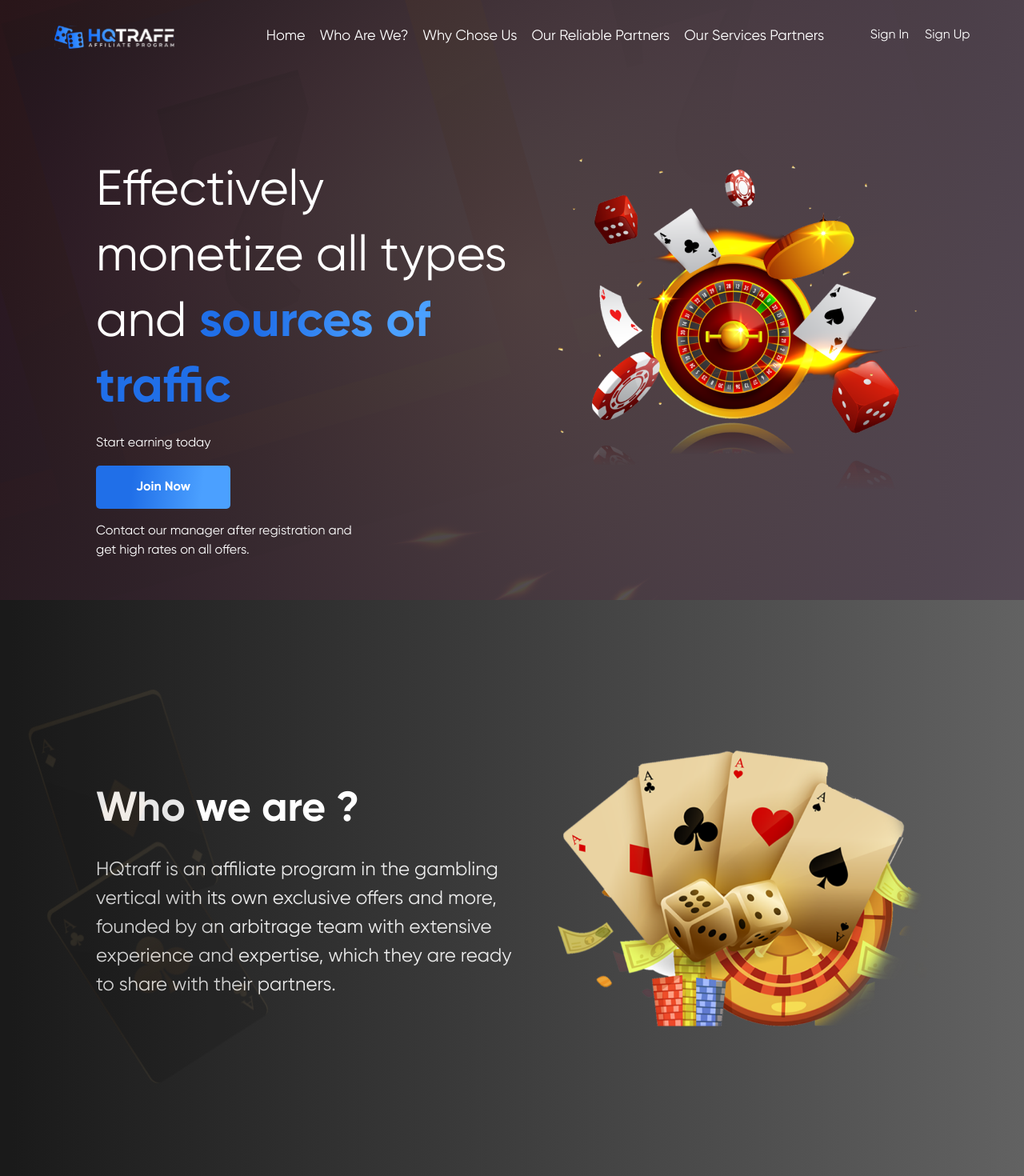
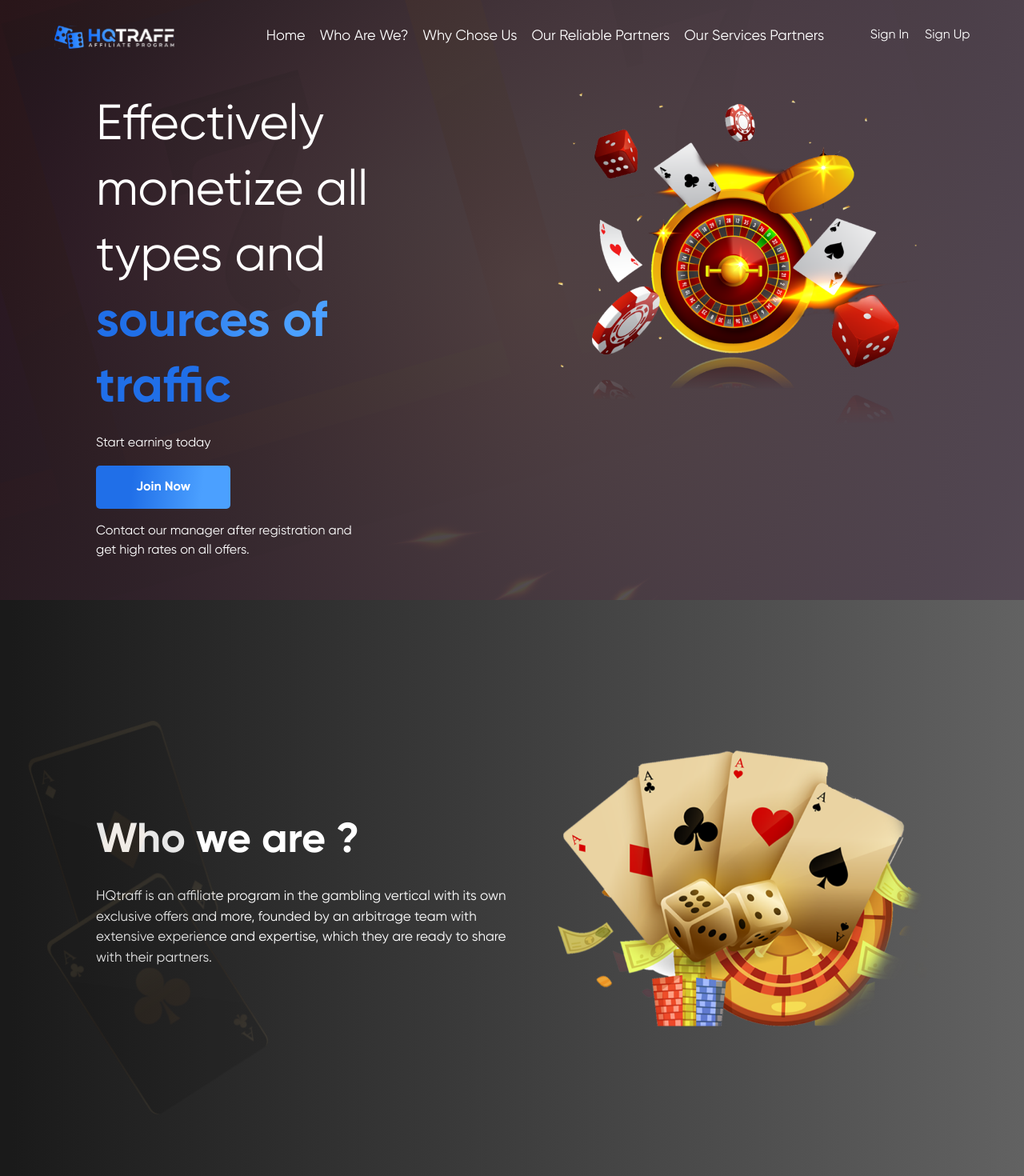
Before and after one commit to wahiddhrubo/hqtraff, a Next.js app: page / in a window 1280 px wide. Shown: the top 1470 px of the page at 80% size. Built offline with nearby package versions, Linux system fonts and the light colour scheme.

Commit message:
Animations

```diff
--- a/components/landing/about.js
+++ b/components/landing/about.js
@@ -1,17 +1,61 @@
 import Image from "next/image";
+import { motion } from "framer-motion";
 export default function About() {
   const styles = {
     wrapper:
-      "relative lg:h-[720px] text-white bg-overlay  lg:text-[24px] leading-[1.5] grid place-items-center ",
+      "relative lg:h-[720px] text-white bg-overlay  lg:text-[17px] leading-[1.5] grid place-items-center ",
     flexbox:
       "lg:px-[120px] py-20 px-8 lg:p-0 text-center lg:text-left gap-[50px] relative my-auto lg:flex-nowrap flex-wrap flex z-10",
     bgImgDiv: "absolute z-[2] left-[-85px] top-[-110px] ",
     textDiv: " lg:w-[820px]  relative h-fit my-auto ",
     heading:
-      "lg:text-[52px] text-[32px] font-semibold lg:leading-[82px] mb-[16px] ",
+      "lg:text-[52px] overflow-hidden relative w-fit mx-auto lg:mx-0 text-[32px] font-semibold lg:leading-[82px] mb-[16px] ",
     btn: "block px-[50px] my-[16px] py-[15px] bg-primary-gradient font-semibold w-fit rounded-[5px] ",
     imgDiv: "px-10 lg:p-0",
     img: "",
+  };
+  const imgVariant = {
+    anim: {
+      y: 0,
+      opacity: 1.5,
+      transition: {
+        duration: 1,
+        ease: "easeIn",
+      },
+    },
+    initial: {
+      y: 50,
+      opacity: 0,
+    },
+  };
+  const textAnim = {
+    anim: {
+      x: "100%",
+      transition: {
+        // delay: 0.3,
+        duration: 0.5,
+        ease: "linear",
+      },
+    },
+  };
+  const staggerVariant = {
+    anim: {
+      y: 0,
+      transition: {
+        staggerChildren: 0.4,
+      },
+    },
+    initial: {
+      y: 20,
+    },
+  };
+  const opacityVariant = {
+    anim: {
+      opacity: 1,
+    },
+    initial: {
+      opacity: 0,
+    },
   };
   return (
     <div className={styles.wrapper}>
@@ -25,22 +69,48 @@
               className={styles.bgImg}
             />
           </div>
-          <div className={styles.heading}>Who we are ?</div>
-          <span className="opacity-90">
-            HQtraff is an affiliate program in the gambling vertical with its
-            own exclusive offers and more, founded by an arbitrage team with
-            extensive experience and expertise, which they are ready to share
-            with their partners.{" "}
-          </span>
+          <motion.div
+            variants={staggerVariant}
+            whileInView="anim"
+            initial="initial"
+            viewport={{ once: true }}
+          >
+            <div className={styles.heading}>
+              <motion.div
+                variants={textAnim}
+                className="absolute w-full h-full z-10 bg-white"
+              ></motion.div>
+              Who we are ?
+            </div>
+            <motion.span
+              variants={opacityVariant}
+              className="block relative overflow-hidden opacity-90"
+            >
+              <motion.div
+                variants={textAnim}
+                className="absolute w-full h-full z-10 bg-white"
+              ></motion.div>
+              HQtraff is an affiliate program in the gambling vertical with its
+              own exclusive offers and more, founded by an arbitrage team with
+              extensive experience and expertise, which they are ready to share
+              with their partners.{" "}
+            </motion.span>
+          </motion.div>
         </div>
-        <div className={styles.imgDiv}>
+        <motion.div
+          variants={imgVariant}
+          viewport={{ once: true }}
+          whileInView="anim"
+          initial="initial"
+          className={styles.imgDiv}
+        >
           <Image
             src="/images/about-featured.png"
             width={720}
             height={650}
             className={styles.img}
           />
-        </div>
+        </motion.div>
       </div>
     </div>
   );
--- a/components/landing/features.js
+++ b/components/landing/features.js
@@ -1,6 +1,16 @@
 import Image from "next/image";
 import { motion } from "framer-motion";
 export default function Features() {
+  const textAnim = {
+    anim: {
+      x: "100%",
+      transition: {
+        // delay: 0.3,
+        duration: 0.5,
+        ease: "linear",
+      },
+    },
+  };
   const variant = {
     anim: {
       opacity: 1,
@@ -62,7 +72,7 @@
       "relative lg:h-[815px] text-center text-white text-[16px] grid place-items-center ",
     bgImgDiv: "absolute w-full h-full ",
     heading:
-      "lg:text-[48px] text-[32px] font-semibold lg:leading-[82px] lg:mb-[16px] mt-[52px] ",
+      "lg:text-[48px] relative mx-auto   w-fit overflow-hidden  text-[32px] font-semibold lg:leading-[82px] lg:mb-[16px] mt-[52px] ",
     bgImg: "w-full object-cover h-full ",
     overlay: "absolute w-full bg-overlay h-full opacity-90 z-[5] ",
     flexbox:
@@ -82,7 +92,15 @@
       </div>
       <div className={styles.overlay}></div>
       <div className="z-10 w-[80%] ">
-        <div className={styles.heading}>Why Chose us?</div>
+        <div className={styles.heading}>
+          <motion.div
+            variants={textAnim}
+            viewport={{ once: true }}
+            whileInView="anim"
+            className="absolute w-full h-full z-10 bg-white"
+          ></motion.div>
+          Why Chose us?
+        </div>
         <div className={styles.flexbox}>
           {fea.map((f) => (
             <motion.div
--- a/components/landing/hero.js
+++ b/components/landing/hero.js
@@ -1,5 +1,6 @@
 import Image from "next/image";
 import Link from "next/link";
+import { motion } from "framer-motion";
 export default function Hero() {
   const styles = {
     wrapper:
@@ -16,6 +17,60 @@
     imgDiv: "p-8 lg:p-0",
     img: "",
   };
+  const imgVariant = {
+    anim: {
+      y: 0,
+      opacity: 1,
+      transition: {
+        duration: 2.5,
+        ease: "easeIn",
+      },
+    },
+    initial: {
+      y: 50,
+      opacity: 0,
+    },
+  };
+  const textAnim = {
+    anim: {
+      x: "101%",
+      transition: {
+        // delay: 0.3,
+        duration: 0.5,
+        ease: "linear",
+      },
+    },
+  };
+  const staggerVariant = {
+    anim: {
+      y: 0,
+      transition: {
+        staggerChildren: 0.9,
+      },
+    },
+    initial: {
+      y: 20,
+    },
+  };
+  const opacityVariant = {
+    anim: {
+      opacity: 1,
+    },
+    initial: {
+      opacity: 0,
+    },
+  };
+  const headingVariant = {
+    anim: {
+      opacity: 1,
+      transition: {
+        staggerChildren: 0.3,
+      },
+    },
+    initial: {
+      opacity: 0,
+    },
+  };
   return (
     <div className={styles.wrapper}>
       <div className={styles.bgImgDiv}>
@@ -28,18 +83,69 @@
       </div>
       <div className={styles.overlay}></div>
       <div className={styles.flexbox}>
-        <div className={styles.textDiv}>
-          <div className={styles.heading}>
-            Effectively monetize all types and{" "}
+        <motion.div
+          variants={staggerVariant}
+          viewport={{ once: true }}
+          whileInView="anim"
+          initial="initial"
+          className={styles.textDiv}
+        >
+          <motion.div variants={headingVariant} className={styles.heading}>
+            <motion.span
+              variants={opacityVariant}
+              className="relative lg:block overflow-hidden"
+            >
+              <motion.div
+                variants={textAnim}
+                className="absolute hidden lg:block w-full h-full z-10 bg-white"
+              ></motion.div>
+              Effectively monetize all
+            </motion.span>{" "}
+            <motion.span
+              variants={opacityVariant}
+              className="relative lg:block  overflow-hidden"
+            >
+              <motion.div
+                variants={textAnim}
+                className="absolute hidden lg:block w-full h-full z-10 bg-white"
+              ></motion.div>
+              types and{" "}
               <span className="lg:bg-primary-gradient bg-primary font-semibold inline-block text-transparent bg-clip-text">
                 sources of
               </span>{" "}
+            </motion.span>
+            <motion.span
+              variants={opacityVariant}
+              className="relative lg:block w-fit overflow-hidden"
+            >
+              <motion.div
+                variants={textAnim}
+                className="absolute hidden lg:block w-full h-full z-10 bg-white"
+              ></motion.div>
               <span className=" font-semibold text-primary bg-clip-text">
                 {" "}
                 traffic
               </span>
-          </div>
+            </motion.span>
+          </motion.div>
+          <motion.span
+            className="relative mx-auto lg:mx-0 block w-fit overflow-hidden"
+            variants={opacityVariant}
+          >
+            <motion.div
+              variants={textAnim}
+              className="absolute w-full h-full z-10 bg-white"
+            ></motion.div>
             Start earning today
+          </motion.span>
+          <motion.div
+            className="relative lg:block w-fit mx-auto lg:mx-0 overflow-hidden"
+            variants={opacityVariant}
+          >
+            <motion.div
+              variants={textAnim}
+              className="absolute w-full h-full z-10 bg-white"
+            ></motion.div>
             <Link href="/" className={styles.btn}>
               <div className=" transition-all duration-350 group-hover:translate-x-0 translate-x-[-100%] flex px-[50px] flex-wrap content-center font-light text-[25px] justify-center absolute inset-0 w-full h-full">
                 {" >"}
@@ -48,17 +154,33 @@
                 Join Now
               </span>
             </Link>
+          </motion.div>
+          <motion.span
+            className="relative mx-auto lg:mx-0 block w-fit overflow-hidden"
+            variants={opacityVariant}
+          >
+            <motion.div
+              variants={textAnim}
+              className="absolute w-full h-full z-10 bg-white"
+            ></motion.div>
             Contact our manager after registration and
             <br /> get high rates on all offers.
-        </div>
-        <div className={styles.imgDiv}>
+          </motion.span>
+        </motion.div>
+        <motion.div
+          variants={imgVariant}
+          whileInView="anim"
+          viewport={{ once: true }}
+          initial="initial"
+          className={styles.imgDiv}
+        >
           <Image
             src="/images/hero-featured.png"
             width={720}
             height={650}
             className={styles.img}
           />
-        </div>
+        </motion.div>
       </div>
     </div>
   );
--- a/components/landing/joinUs.js
+++ b/components/landing/joinUs.js
@@ -1,5 +1,6 @@
 import Image from "next/image";
 import Link from "next/link";
+import { motion } from "framer-motion";
 export default function Partners() {
   const logos = [
     { id: 1, src: "/images/images-review-logo-1.svg", alt: "logos" },
@@ -46,7 +47,7 @@
     textDix:
       "lg:w-[65%] w-[80%] mx-auto mb-[50px] text-[9px] lg:text-[16px] text-center  ",
     secondaryHeader:
-      "font-semibold lg:text-[40px] text-[28px] text-center lg:mb-[42px] mb-2 ",
+      "font-semibold relative mx-auto   w-fit overflow-hidden lg:text-[40px] text-[28px] text-center lg:mb-[42px] mb-2 ",
     flexbox:
       "gap-[20px] justify-center mb-[30px] w-full flex flex-wrap mx-auto  ",
     team: "relative bg-[#1A1A1A] py-[25px] text-[13px] px-[25px] w-[450px]  rounded-[5px] ",
@@ -63,10 +64,29 @@
     icon: "",
   };
 
+  const textAnim = {
+    anim: {
+      x: "100%",
+      transition: {
+        // delay: 0.3,
+        duration: 0.5,
+        ease: "linear",
+      },
+    },
+  };
   return (
     <div className={styles.wrapper}>
       <div className={styles.textDix}>
-        <div className={styles.secondaryHeader}>Join and earn with us!</div>
+        <div className={styles.secondaryHeader}>
+          {" "}
+          <motion.div
+            variants={textAnim}
+            viewport={{ once: true }}
+            whileInView="anim"
+            className="absolute w-full h-full z-10 bg-white"
+          ></motion.div>
+          Join and earn with us!
+        </div>
         If you are a webmaster or an advertiser looking for a reliable network
         for cooperation, we are glad to welcome you to our team. Contact Us
       </div>
--- a/components/landing/partner.js
+++ b/components/landing/partner.js
@@ -13,6 +13,16 @@
     initial: {
       opacity: 0,
       y: 20,
+    },
+  };
+  const textAnim = {
+    anim: {
+      x: "100%",
+      transition: {
+        // delay: 0.3,
+        duration: 0.5,
+        ease: "linear",
+      },
     },
   };
   const partners = [
@@ -87,7 +97,8 @@
     },
   ];
   const styles = {
-    primaryHeader: "font-semibold lg:text-[40px] text-[28px] lg:mb-[50px] ",
+    primaryHeader:
+      "font-semibold relative w-fit overflow-hidden lg:text-[40px] text-[28px] lg:mb-[50px] ",
     flexDiv:
       "bg-[#1a1a1a] rounded-[5px] lg:flex-nowrap flex-wrap lg:h-[150px] gap-[25px] p-[5px] flex  my-[20px] ",
     imgDiv:
@@ -107,7 +118,16 @@
   };
   return (
     <div className={styles.wrapper}>
-      <div className={styles.primaryHeader}>Our Service partners:</div>
+      <div className={styles.primaryHeader}>
+        {" "}
+        <motion.div
+          variants={textAnim}
+          viewport={{ once: true }}
+          whileInView="anim"
+          className="absolute w-full h-full z-10 bg-white"
+        ></motion.div>
+        Our Service partners:
+      </div>
       {partners.map((p) => (
         <motion.div
           whileInView="anim"
--- a/components/landing/review.js
+++ b/components/landing/review.js
@@ -14,6 +14,16 @@
     initial: {
       opacity: 0,
       y: 20,
+    },
+  };
+  const textAnim = {
+    anim: {
+      x: "100%",
+      transition: {
+        // delay: 0.3,
+        duration: 0.5,
+        ease: "linear",
+      },
     },
   };
   const logos = [
@@ -67,14 +77,15 @@
       },
     },
   };
+
   const styles = {
     primaryHeader:
-      "font-semibold lg:text-[40px] text-[28px] lg:mb-[42px] mb-2 ",
+      "font-semibold relative   w-fit overflow-hidden lg:text-[40px]  text-[28px] lg:mb-[42px] mb-2 ",
     logosDiv:
       " rounded-[5px] absolute flex-grow gap-[32px] p-[5px] flex  mt-[20px] mb-[120px] ",
     imgDiv: "lg:w-[150px] w-[42px] grid rounded-[5px] place-item-center ",
     secondaryHeader:
-      "font-semibold lg:text-[40px] text-[28px]  text-center lg:mb-[42px] mb-2 ",
+      "font-semibold lg:text-[40px] relative mx-auto  w-fit overflow-hidden text-[28px]  text-center lg:mb-[42px] mb-2 ",
     flexbox:
       "gap-[20px] mb-[120px] w-full flex flex-wrap justify-center mx-auto  ",
     rev: "relative bg-[#1A1A1A] py-[25px] text-center lg:text-[13px] text-[10px] px-[25px] w-[280px] lg:h-[300px] h-[200px] rounded-[5px] ",
@@ -84,7 +95,16 @@
 
   return (
     <div className={styles.wrapper}>
-      <div className={styles.primaryHeader}>Our reliable partners:</div>
+      <div className={styles.primaryHeader}>
+        {" "}
+        <motion.div
+          variants={textAnim}
+          viewport={{ once: true }}
+          whileInView="anim"
+          className="absolute w-full h-full z-10 bg-white"
+        ></motion.div>
+        Our reliable partners:
+      </div>
       <div className="relative h-[150px] overflow-hidden">
         <motion.div
           animate={partnerControls}
@@ -129,7 +149,15 @@
           ))}
         </motion.div>
       </div>
-      <div className={styles.secondaryHeader}>They talk about us</div>
+      <div className={styles.secondaryHeader}>
+        {" "}
+        <motion.div
+          variants={textAnim}
+          whileInView="anim"
+          className="absolute w-full h-full z-10 bg-white"
+        ></motion.div>
+        They talk about us
+      </div>
       <div className={styles.flexbox}>
         {reviews.map((f) => (
           <motion.div
```
Lines whose indentation alone changed are shown as unchanged.
